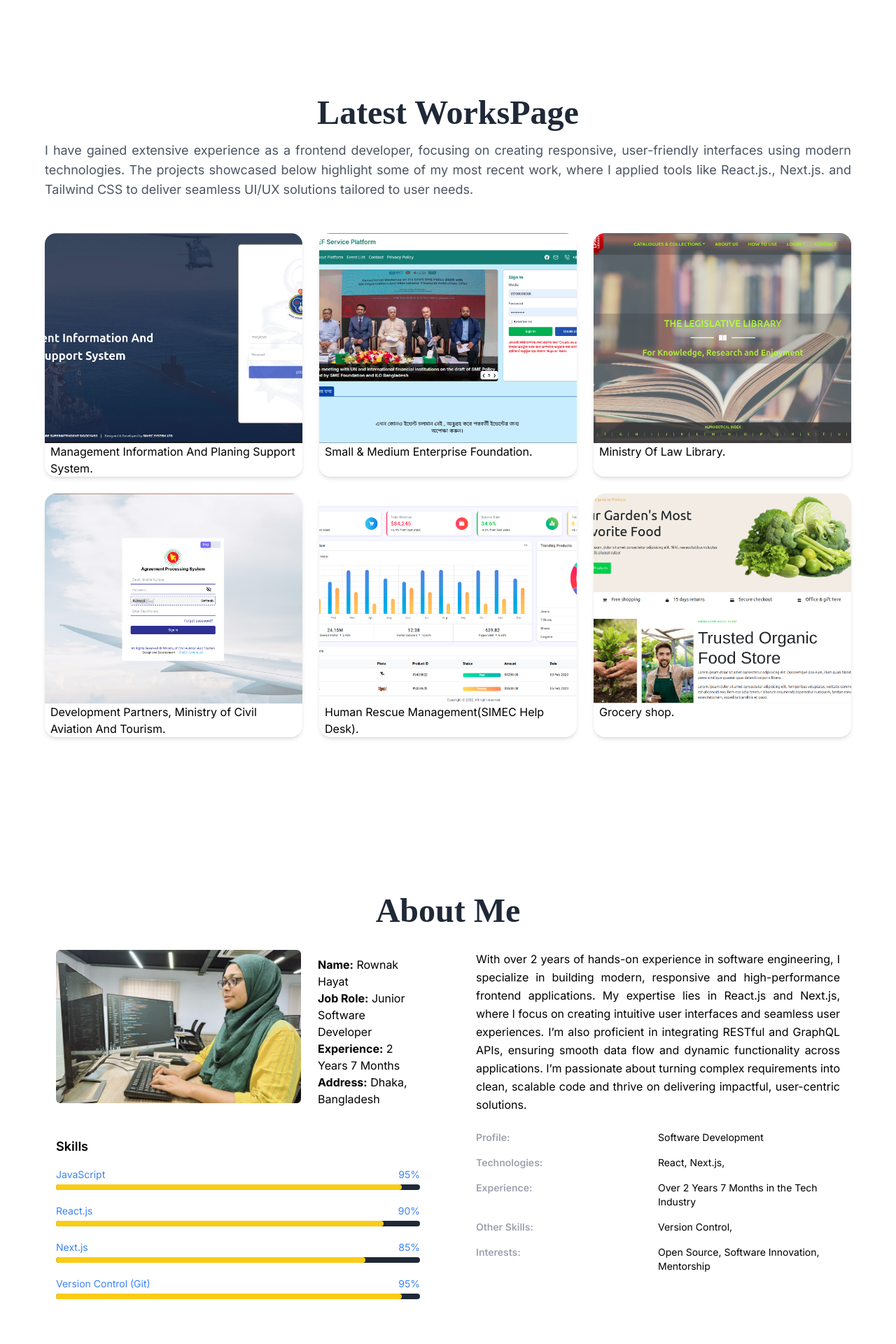
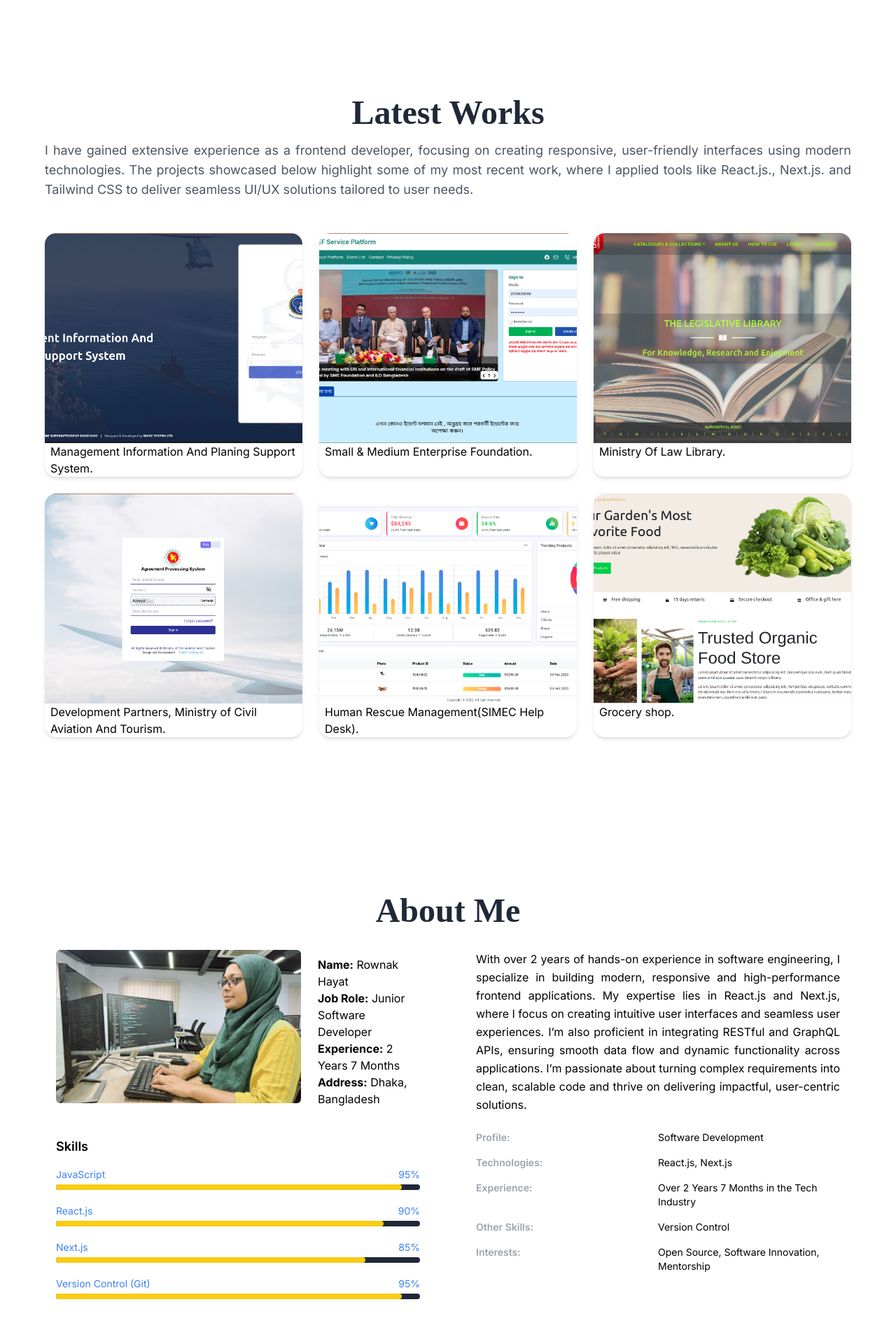
Before and after one commit to RownakHayat/rownak-webportal, a Next.js app: page / in a window 1280 px wide. Shown: the part 1000-2920 px from the top of the page at 70% size. Built offline with nearby package versions, Linux system fonts and the light colour scheme.

Commit message:
linkend add

```diff
--- a/app/AboutPage.tsx
+++ b/app/AboutPage.tsx
@@ -14,9 +14,9 @@ const skills = [
 
 const profileDetails = [
   { label: 'Profile', value: 'Software Development' },
-  { label: 'Technologies', value: 'React, Next.js, ' },
+  { label: 'Technologies', value: 'React.js, Next.js ' },
   { label: 'Experience', value: 'Over 2 Years 7 Months in the Tech Industry' },
-  { label: 'Other Skills', value: 'Version Control,' },
+  { label: 'Other Skills', value: 'Version Control' },
   { label: 'Interests', value: 'Open Source, Software Innovation, Mentorship' },
 ];
 
--- a/app/WorksPage.tsx
+++ b/app/WorksPage.tsx
@@ -54,7 +54,7 @@ const WorksPage: React.FC = () => {
           <div className="grid grid-cols-12">
             <div className="col-span-12">
               <div className="text-center mb-12 animate-fadeInDown " data-wow-delay=".4s">
-                <h2 className="font-bold mb-4 text-3xl lg:text-5xl font-serif text-gray-800 text-nowrap">Latest WorksPage</h2>
+                <h2 className="font-bold mb-4 text-3xl lg:text-5xl font-serif text-gray-800 text-nowrap">Latest Works</h2>
                 <p className="text-lg text-gray-600 mt-4 text-justify">
                   I have gained extensive experience as a frontend developer, focusing on creating responsive, user-friendly interfaces using modern technologies. The projects showcased below highlight some of my most recent work, where I applied tools like React.js., Next.js. and Tailwind CSS to deliver seamless UI/UX solutions tailored to user needs.</p>
 
```
